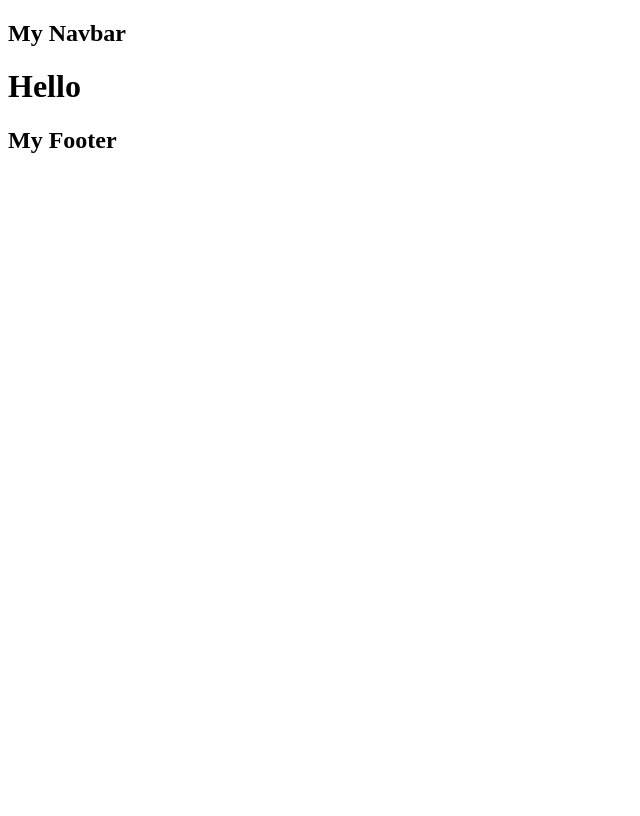
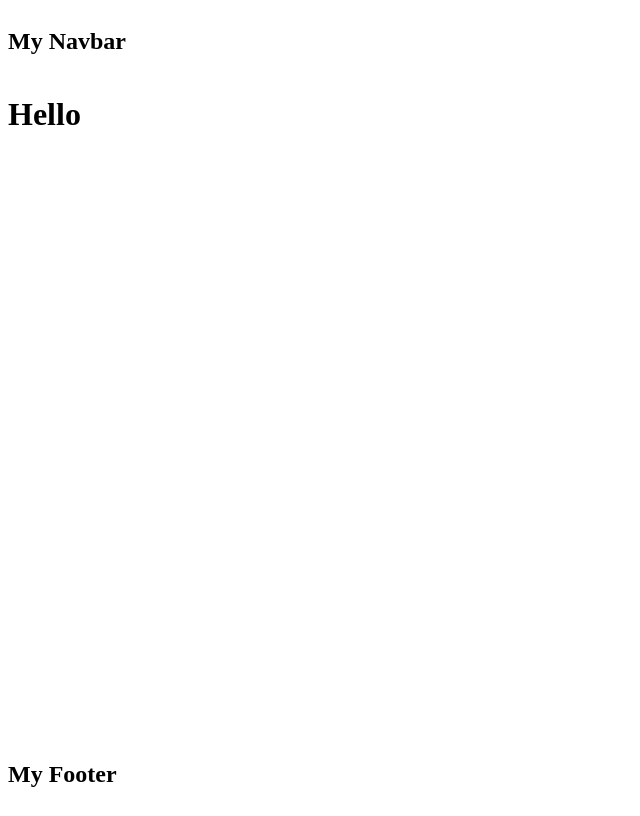
Before and after one commit to AlbertoCadorin/porfolio, a React (Vite) app: page /projects in a window 1280 px wide. Shown: the whole page, without its empty margins (0-640 px from the left). Built offline with nearby package versions, Linux system fonts and the light colour scheme.

Commit message:
Add DefaultLayout component with styling for layout and content

```diff
--- /dev/null
+++ b/src/components/layout/DefaultLayout.css
@@ -0,0 +1,10 @@
+.layout {
+    min-height: 100vh;
+    display: flex;
+    flex-direction: column;
+}
+
+.content {
+    flex: 1;
+    width: 100%;
+}
--- a/src/components/layout/DefaultLayout.jsx
+++ b/src/components/layout/DefaultLayout.jsx
@@ -1,13 +1,19 @@
 import Navbar from '../common/Navbar'
 import Footer from '../common/Footer'
+import './DefaultLayout.css'
 
 
 export default function DefaultLayout({ children }) {
     return (
         <>
-            <Navbar />
-            <main>{children}</main>
-            <Footer />
+            <div className="layout">
+                <Navbar />
+                <main className="content">
+                    {children}
+                </main>
+                <Footer />
+            </div>
+
         </>
     )
 
```
